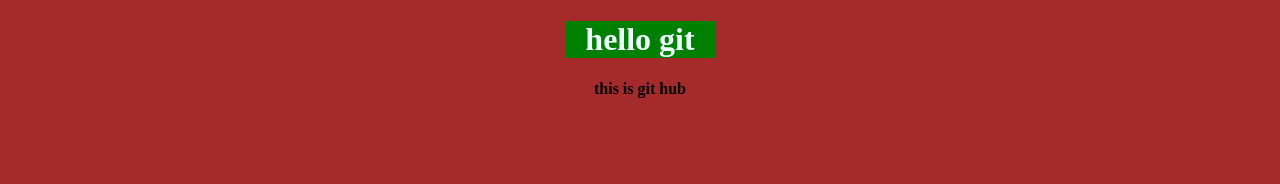
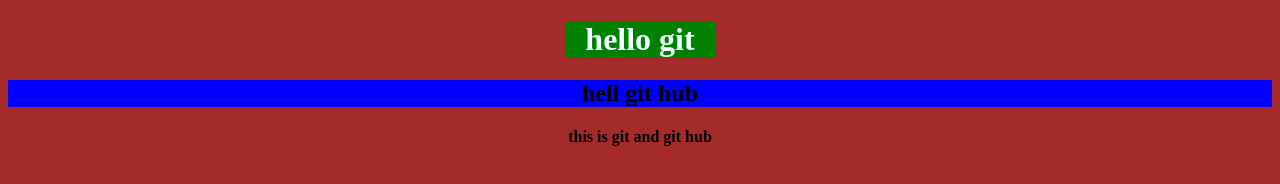
Before and after one commit to jamal806/nproject, a plain HTML site: page index.html in a window 1280 px wide. Drawn offline with Linux system fonts and the light colour scheme.

Commit message:
changing index.html  script.js  styles.css files

```diff
--- a/index.html
+++ b/index.html
@@ -7,8 +7,10 @@
     <title>Git</title>
 </head>
 <body>
-    <center><h1>hello git</h1>
-        <h4>this is git hub</h4>
+    <center>
+            <h1>hello git</h1>
+            <h2>hell git hub</h2>
+            <h4>this is git and git hub</h4>
     </center>
 
 
--- a/script.js
+++ b/script.js
@@ -1 +1 @@
-alert("hello");
+alert("hello git and git hub");
--- a/styles.css
+++ b/styles.css
@@ -1,9 +1,11 @@
+body{
+    background-color: brown;
+}
 h1{
     background-color: green;
     width: 150px;
     color: azure;
-
 }
-body{
-    background-color: brown;
+h2{
+    background-color: blue;
 }
```
